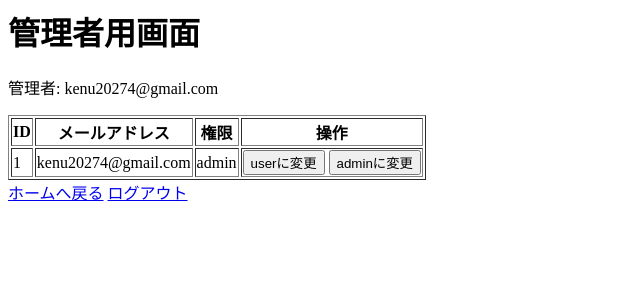
After one commit to aya-1234/2025_maeda_app, a Flask app: page /admin in a window 1280 px wide. The commit adds this page. Shown: the top 300 px of the page, without its empty margins (0-640 px from the left). Run offline with Flask 3, Linux system fonts and the light colour scheme; a user stored in the database is signed in.

Commit message:
admin機能、メール認証機能追加

```diff
--- a/app.py
+++ b/app.py
@@ -1,6 +1,9 @@
 from flask import Flask, redirect, url_for, session, request,render_template
 from flask_sqlalchemy import SQLAlchemy
 from werkzeug.security import generate_password_hash, check_password_hash
+from itsdangerous import URLSafeTimedSerializer
+import datetime
+from flask_mail import Mail, Message
 
 app = Flask(__name__)
 app.secret_key = 'dummy_secret_key'  # セッション用
@@ -8,16 +11,51 @@ app.secret_key = 'dummy_secret_key'  # セッション用
 app.config['SQLALCHEMY_DATABASE_URI'] = 'sqlite:///users.db'
 db = SQLAlchemy(app)
 
+# メール設定（Gmail用サンプル。パスワードはご自身で設定してください）
+app.config['MAIL_SERVER'] = 'smtp.gmail.com'
+app.config['MAIL_PORT'] = 587
+app.config['MAIL_USE_TLS'] = True
+app.config['MAIL_USERNAME'] = 'Seikei.digital@gmail.com'
+app.config['MAIL_PASSWORD'] = 'wswj vmpq ljvk xlpa'
+app.config['MAIL_DEFAULT_SENDER'] = 'Seikei.digital@gmail.com'
+
+mail = Mail(app)
+
 class User(db.Model):
     id = db.Column(db.Integer, primary_key=True)
     email = db.Column(db.String(120), unique=True, nullable=False)
     password_hash = db.Column(db.String(128), nullable=False)
     gender = db.Column(db.String(10))
     age_group = db.Column(db.String(10))
+    role = db.Column(db.String(10), default='user')
+
+# Magic Link用トークン管理モデル
+class MagicLinkToken(db.Model):
+    id = db.Column(db.Integer, primary_key=True)
+    email = db.Column(db.String(120), nullable=False)
+    token = db.Column(db.String(256), unique=True, nullable=False)
+    created_at = db.Column(db.DateTime, default=datetime.datetime.utcnow)
 
 # DB初期化用
 with app.app_context():
     db.create_all()
+
+# トークン生成・検証用シリアライザ
+serializer = URLSafeTimedSerializer(app.secret_key)
+
+# ダミーのメール送信関数
+def send_magic_link_email(email, token):
+    magic_link = url_for('magic_login', token=token, _external=True)
+    subject = "Login Link"
+    body = f"""
+    Click the following link to log in (valid for 10 minutes):
+
+    {magic_link}
+
+    If you did not request this, please ignore this email.
+    """
+    msg = Message(subject=subject, recipients=[email], body=body)
+    mail.send(msg)
 
 @app.route('/')
 def index():
@@ -63,7 +101,9 @@ def bingo():
 def point():
     if not session.get('logged_in'):
         return redirect(url_for('login'))
-    return render_template('point_get.html')
+    email = session.get('email', '')
+    role = session.get('role', 'user')
+    return render_template('point_get.html', email=email, role=role)
 
 @app.route('/street_qr')
 def street_qr():
@@ -79,9 +119,57 @@ def shop_qr():
         return redirect(url_for('login'))
     return render_template('shop_stamp.html')
 
+@app.route('/send_magic_link', methods=['POST'])
+def send_magic_link():
+    email = request.form.get('email')
+    message = ''
+    if not email:
+        message = 'メールアドレスを入力してください。'
+        return render_template('login.html', message=message)
+    # トークン生成
+    token = serializer.dumps(email, salt='magic-link')
+    # DB保存（同じメールの古いトークンは削除）
+    MagicLinkToken.query.filter_by(email=email).delete()
+    db.session.add(MagicLinkToken(email=email, token=token))
+    db.session.commit()
+    # メール送信（ダミー）
+    send_magic_link_email(email, token)
+    message = '認証用リンクをメールアドレス宛に送信しました。メールをご確認ください。'
+    return render_template('login.html', message=message)
+
+@app.route('/magic_login/<token>')
+def magic_login(token):
+    message = ''
+    try:
+        email = serializer.loads(token, salt='magic-link', max_age=600)  # 10分有効
+    except Exception:
+        message = 'リンクが無効または期限切れです。再度お試しください。'
+        return render_template('login.html', message=message)
+    # トークンがDBに存在するか確認
+    token_entry = MagicLinkToken.query.filter_by(token=token).first()
+    if not token_entry:
+        message = 'このリンクは既に使用済みか無効です。'
+        return render_template('login.html', message=message)
+    # トークンは一度きり
+    db.session.delete(token_entry)
+    db.session.commit()
+    # ユーザーが存在するか
+    user = User.query.filter_by(email=email).first()
+    if user:
+        session['logged_in'] = True
+        session['gender'] = user.gender
+        session['age_group'] = user.age_group
+        session['email'] = user.email
+        session['role'] = getattr(user, 'role', 'user')
+        return redirect(url_for('home'))
+    else:
+        # 新規登録画面へ（メールアドレスを渡す）
+        return redirect(url_for('register', email=email))
+
 @app.route('/register', methods=['GET', 'POST'])
 def register():
     message = ''
+    email = request.args.get('email', '')
     if request.method == 'POST':
         email = request.form.get('email')
         password = request.form.get('password')
@@ -100,12 +188,32 @@ def register():
             db.session.add(user)
             db.session.commit()
             return redirect(url_for('login'))
-    return render_template('register.html', message=message)
+    return render_template('register.html', message=message, email=email)
 
 @app.route('/logout')
 def logout():
     session.clear()
     return redirect(url_for('login'))
 
+@app.route('/admin', methods=['GET'])
+def admin_page():
+    if session.get('role') != 'admin':
+        return "権限がありません", 403
+    users = User.query.all()
+    return render_template('admin.html', email=session.get('email', ''), users=users)
+
+@app.route('/admin/update_role', methods=['POST'])
+def update_role():
+    if session.get('role') != 'admin':
+        return "権限がありません", 403
+    user_id = request.form.get('user_id')
+    new_role = request.form.get('role')
+    user = User.query.get(user_id)
+    if user and new_role in ['user', 'admin']:
+        user.role = new_role
+        db.session.commit()
+        return 'success'
+    return 'error', 400
+
 if __name__ == '__main__':
     app.run(debug=True)
--- /dev/null
+++ b/templates/admin.html
@@ -0,0 +1,45 @@
+<h1>管理者用画面</h1>
+<p>管理者: {{ email }}</p>
+
+<table border="1">
+  <tr>
+    <th>ID</th>
+    <th>メールアドレス</th>
+    <th>権限</th>
+    <th>操作</th>
+  </tr>
+  {% for user in users %}
+  <tr>
+    <td>{{ user.id }}</td>
+    <td>{{ user.email }}</td>
+    <td id="role-{{ user.id }}">{{ user.role }}</td>
+    <td>
+      <button onclick="changeRole({{ user.id }}, 'user')">userに変更</button>
+      <button onclick="changeRole({{ user.id }}, 'admin')">adminに変更</button>
+    </td>
+  </tr>
+  {% endfor %}
+</table>
+
+<a href="/home">ホームへ戻る</a>
+<a href="/logout">ログアウト</a>
+
+<script>
+function changeRole(userId, newRole) {
+  fetch('/admin/update_role', {
+    method: 'POST',
+    headers: {
+      'Content-Type': 'application/x-www-form-urlencoded'
+    },
+    body: `user_id=${userId}&role=${newRole}`
+  })
+  .then(response => response.text())
+  .then(result => {
+    if(result === 'success') {
+      document.getElementById('role-' + userId).innerText = newRole;
+    } else {
+      alert('権限変更に失敗しました');
+    }
+  });
+}
+</script>
--- a/templates/point_get.html
+++ b/templates/point_get.html
@@ -1,5 +1,10 @@
 <h1>ポイント使用画面</h1>
 
+<p>ログイン中ユーザー: {{ email }}</p>
+
+{% if role == 'admin' %}
+<a href="/admin">管理者用画面へ</a><br>
+{% endif %}
 <a href="/bingo">ビンゴ画面へ</a>
 <a href="/home">ポイントゲットへ戻る</a>
 <a href="/logout">ログアウト</a>
--- a/templates/register.html
+++ b/templates/register.html
@@ -1,7 +1,7 @@
 <h1>新規登録</h1>
 <form method="post">
   <label>メールアドレス:</label>
-  <input type="email" name="email" required><br><br>
+  <input type="email" name="email" required value="{{ email }}"><br><br>
   <label>パスワード:</label>
   <input type="password" name="password" required><br><br>
   <label>性別:</label>
```
Also changed, not shown: templates/login.html (+5 -7 lines), instance/users.db.
